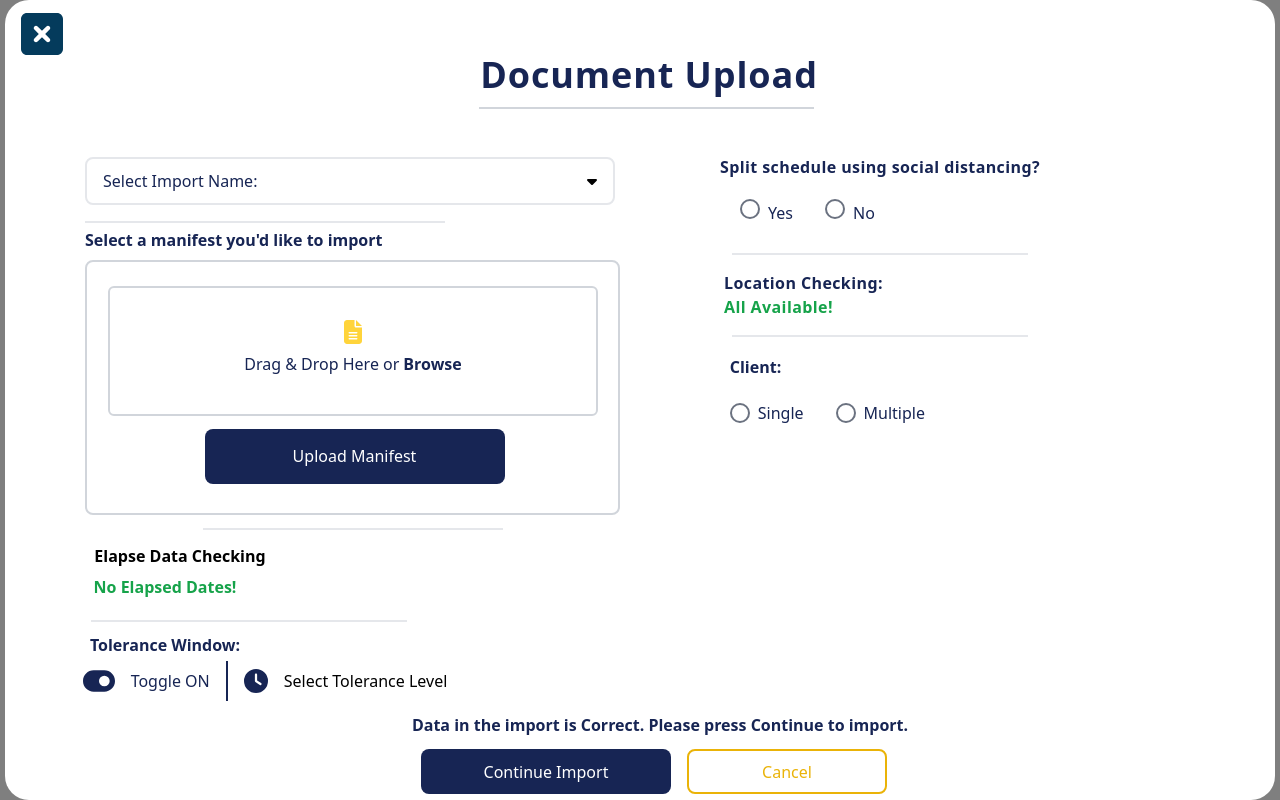
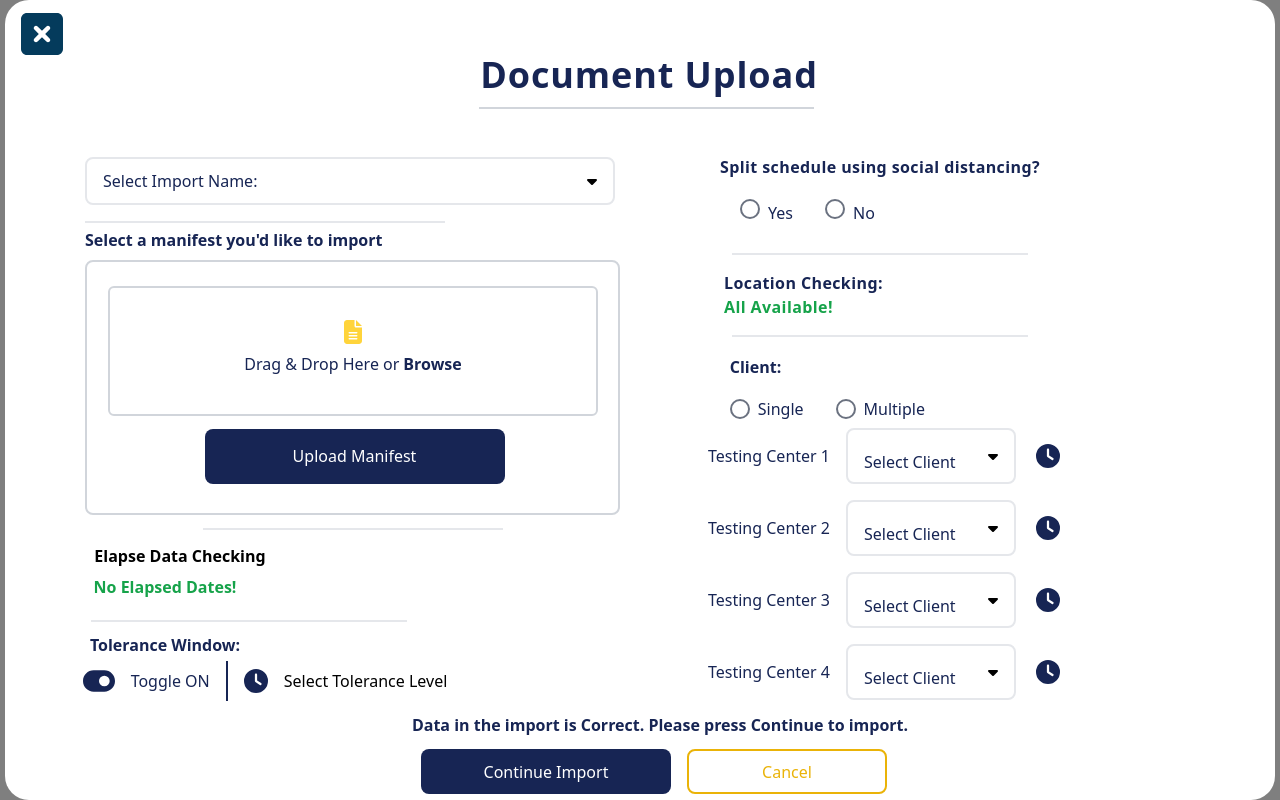
Before and after one commit to ChristianDarlington/skyhop, a React (Create React App) app: page / in a window 1280 px wide. Shown: the top 800 px of the page. Built offline with nearby package versions, Linux system fonts and the light colour scheme.

Commit message:
almost done, finished client

```diff
--- a/src/Components/Left /Upload.jsx
+++ b/src/Components/Left /Upload.jsx
@@ -22,7 +22,7 @@ const Upload = () => {
       <button className='bg-blue-950 text-white p-2 rounded-lg w-[300px] h-[55px]'>Upload Manifest</button>
       </div>
       <div className='flex justify-center items-center mt-6'>
-      <hr className='w-[300px] m-8 border-[1px]'/>
+      <hr className='w-[300px] m-8 border-[1px] '/>
       </div>
      </div>
     </>
--- a/src/Components/Right/TestingCenter.jsx
+++ b/src/Components/Right/TestingCenter.jsx
@@ -1,10 +1,13 @@
 import React from 'react'
+import { FontAwesomeIcon } from '@fortawesome/react-fontawesome'
+import { faCaretDown, faClock } from '@fortawesome/free-solid-svg-icons'
 
 const TestingCenter = () => {
   return (
+    <>
     <div className="absolute top-[355px] right-[355px] ">
 
-      <h1 className="font-bold text-blue-950 mb-8">Client:</h1>
+      <h1 className="font-bold text-blue-950 mb-7">Client:</h1>
 
       <div className='flex justify-center items-center h-1  gap-2'>
         <button className="rounded-full w-5 h-5 border-gray-500 border-2 "></button>
@@ -13,8 +16,55 @@ const TestingCenter = () => {
         <p className="text-blue-950 font-medium ">Multiple</p>
       </div>
 
+        {/* Testing Center */}
+
 
     </div>
+      <div className='absolute right-[200px] space-y-2 bottom-24 '>
+
+        <div className='flex justify-center items-center'>
+          <p className='text-blue-950 p-4'>Testing Center 1</p>
+      <button className='relative p-4 rounded-lg w-[170px] h-14 flex justify-between items-center border-2 active:border-gray-500 duration-300'>
+     <span className='text-blue-950 pt-3'>Select Client</span>
+     <FontAwesomeIcon icon={faCaretDown} className='h-4'/>
+     </button>
+     <FontAwesomeIcon icon={faClock} className='size-6 p-5 text-blue-950'/>
+          </div>
+
+
+        <div className='flex justify-center items-center'>
+          <p className='text-blue-950 p-4'>Testing Center 2</p>
+      <button className='relative p-4 rounded-lg w-[170px] h-14 flex justify-between items-center border-2 active:border-gray-500 duration-300'>
+     <span className='text-blue-950 pt-3'>Select Client</span>
+     <FontAwesomeIcon icon={faCaretDown} className='h-4'/>
+     </button>
+     <FontAwesomeIcon icon={faClock} className='size-6 p-5 text-blue-950'/>
+          </div>
+
+
+        <div className='flex justify-center items-center'>
+          <p className='text-blue-950 p-4'>Testing Center 3</p>
+      <button className='relative p-4 rounded-lg w-[170px] h-14 flex justify-between items-center border-2 active:border-gray-500 duration-300'>
+     <span className='text-blue-950 pt-3'>Select Client</span>
+     <FontAwesomeIcon icon={faCaretDown} className='h-4'/>
+     </button>
+     <FontAwesomeIcon icon={faClock} className='size-6 p-5 text-blue-950'/>
+          </div>
+
+
+        <div className='flex justify-center items-center'>
+          <p className='text-blue-950 p-4'>Testing Center 4</p>
+      <button className='relative p-4 rounded-lg w-[170px] h-14 flex justify-between items-center border-2 active:border-gray-500 duration-300'>
+     <span className='text-blue-950 pt-3'>Select Client</span>
+     <FontAwesomeIcon icon={faCaretDown} className='h-4'/>
+     </button>
+     <FontAwesomeIcon icon={faClock} className='size-6 p-5 text-blue-950'/>
+          </div>
+
+
+
+        </div>
+    </>
   )
 }
 
```
